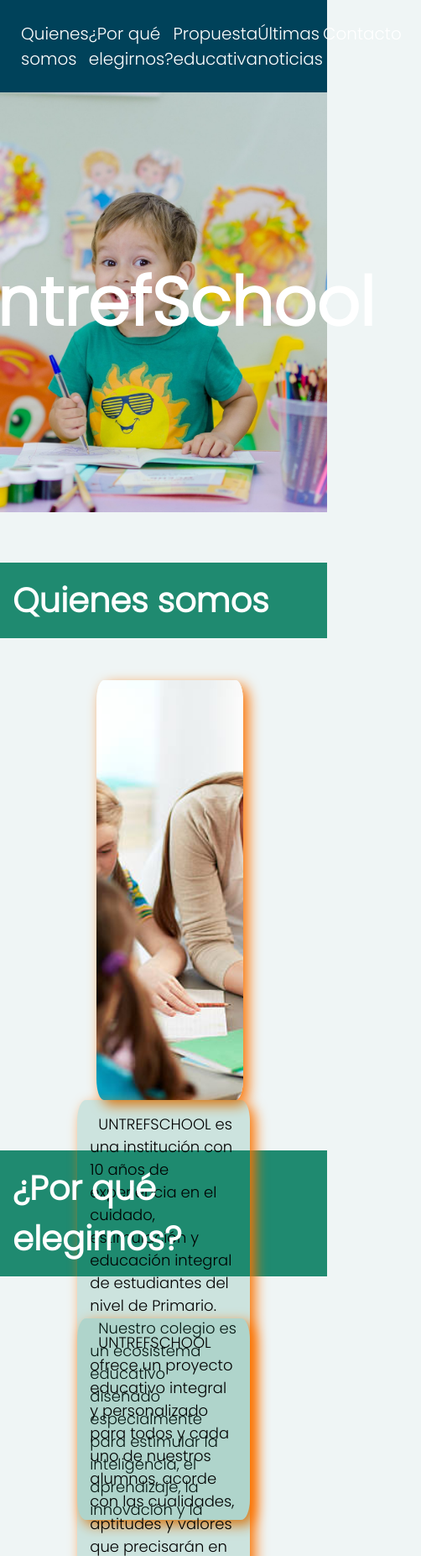
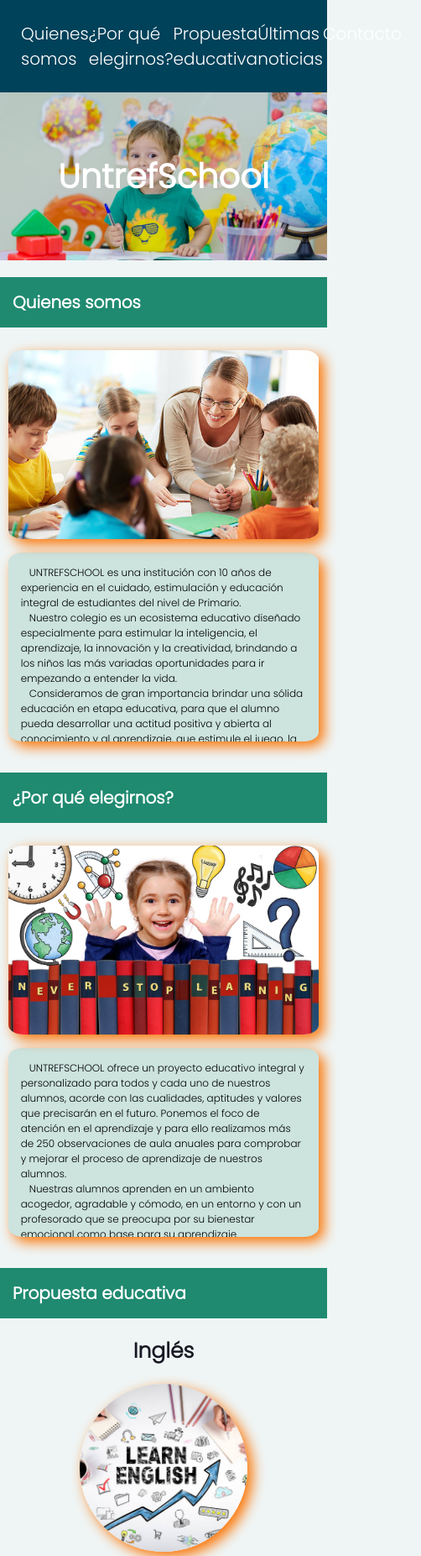
Before and after one commit to AndresMalchiodi/PROYECTO-INTEGRADOR-WEB-UNTREFSCHOOL, a plain HTML site: page index.html in a window 390 px wide. Shown: the top 1853 px of the page at 84% size, 502 px wide, since content can reach past the window. Drawn offline with Linux system fonts and the light colour scheme; a web font is replaced by a local one.

Commit message:
se agrega diseño responsive

```diff
--- a/css/style.css
+++ b/css/style.css
@@ -270,7 +270,7 @@ h5{
 }
 
 .contenedorFooter{
-    width: 95%;
+    /*width: 95%;*/
     display: flex;
     flex-wrap: wrap;
     justify-content: space-evenly;
@@ -334,3 +334,90 @@ form{
     background-color: var(--color1);
     border: var(--color1);
 }
+
+
+
+
+/*Media Queries para pantallas iguales o mayores 320px*/
+
+@media (min-width: 320px) and (max-width: 767px){
+    body{
+        display: block;
+        margin: 0 auto;
+    }
+
+
+
+/*Estilos de la seccion: banner*/
+
+    .banner{
+    height: 200px;
+    }
+    .banner__titulo{
+        font-size: 40px;
+    }
+
+
+
+/*Estilos de secciones de informacíon*/
+
+    .subtitulo{
+        font-size: 20px;
+    }
+
+    .info{
+        margin-top: 20px;
+    }
+
+    .imagen_texto{
+        flex-direction: column;
+        align-items: center;
+        flex-wrap: nowrap;
+        margin-top: 10px;
+    }
+
+    .img_info{
+            width: 95%;
+            height: 45%;
+            margin: 0;
+        }
+
+    .texto_info{
+        width: 95%;
+        height: 45%;
+        box-sizing: border-box;
+        font-size: 12px;
+    }
+
+    .imagen_texto2{
+        flex-direction: column-reverse;
+    }
+
+
+    /*Estilos footer*/
+
+    .contenedorFooter{
+        flex-direction: column;
+        background-color: var(--color4);
+        width: 100%;
+        font-size: 15px;
+        gap: 30px;
+        padding-bottom: 20px;
+    }
+
+    .contenedorSeccionesFooter{
+        width: 100%;
+        border-top: 1px solid var(--color5);
+    }
+
+    .subtituloFooter{
+        font-size: 20px;
+        margin: 0;
+    }
+
+    .itemsRedes{
+        width: 100%;
+        display: flex;
+        justify-content: space-evenly;
+    }
+    }
--- a/index.html
+++ b/index.html
@@ -48,7 +48,7 @@
             <div class="contenedor__subtitulo">
                 <h2 class="subtitulo">¿Por qué elegirnos?</h2>
             </div>
-            <div class="imagen_texto">
+            <div class="imagen_texto imagen_texto2">
                 <div class="texto_info">
                     <p class="texto">UNTREFSCHOOL ofrece un proyecto educativo integral y personalizado para todos y cada uno de nuestros alumnos, acorde con las cualidades, aptitudes y valores que precisarán en el futuro. Ponemos el foco de atención en el aprendizaje y para ello realizamos más de 250 observaciones de aula anuales para comprobar y mejorar el proceso de aprendizaje de nuestros alumnos.</p>
                     <P class="texto">Nuestras alumnos aprenden en un ambiento acogedor, agradable y cómodo, en un entorno y con un profesorado que se preocupa por su bienestar emocional como base para su aprendizaje.</P>
@@ -130,8 +130,8 @@
         <div class="contenedorFooter">
             <div class="contenedorSeccionesFooter">
                 <p class="subtituloFooter">Redes sociales</p>
+
                 <ul class="itemsRedes">
-
                     <li class="itemRedes">
                         <a href="https://www.instagram.com/" target="_blank">
                             <img class="logoRedes" src="./multimedia/iconos/instagram.jpg" alt="Logo de Instagram">
```
